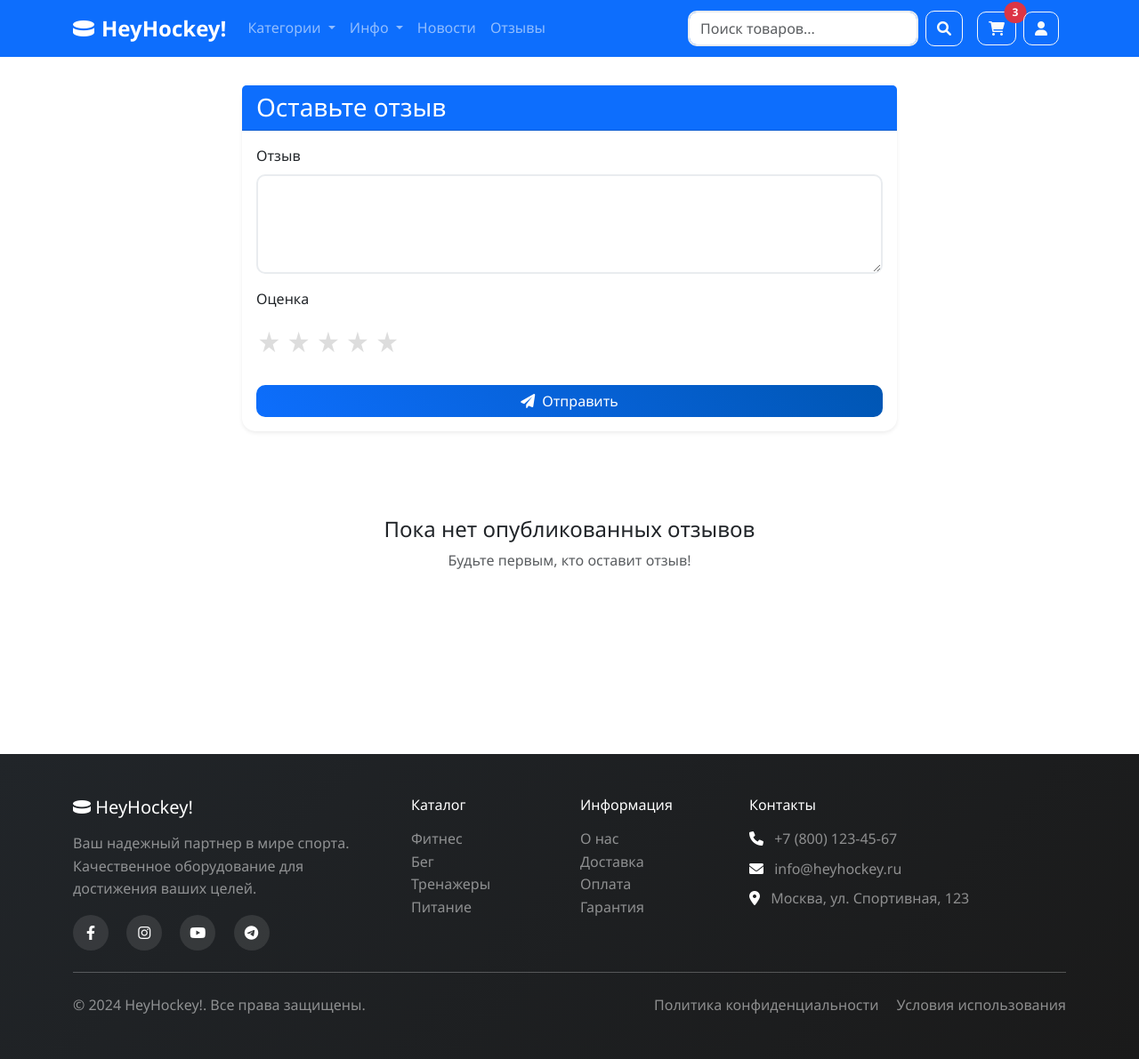
After one commit to MikeKot92/HeyHockey, a Django app: page /review/ in a window 1280 px wide. The commit adds this page. Shown: the whole page at 89% size. Run offline with Django 5.2, Linux system fonts and the light colour scheme; a user stored in the database is signed in; tables that the repository leaves empty hold one stand-in row (values such as "Sample post").

Commit message:
add review

```diff
--- a/HeyHockey/settings.py
+++ b/HeyHockey/settings.py
@@ -109,7 +109,7 @@ AUTH_PASSWORD_VALIDATORS = [
 # Internationalization
 # https://docs.djangoproject.com/en/5.2/topics/i18n/
 
-LANGUAGE_CODE = 'en-us'
+LANGUAGE_CODE = 'ru-ru'
 
 TIME_ZONE = 'UTC'
 
--- a/main/models.py
+++ b/main/models.py
@@ -1,5 +1,7 @@
 from django.db import models
+from django.contrib.auth import get_user_model
 
+User = get_user_model()
 
 class Info(models.Model):
     name = models.CharField(max_length=150, unique=True, verbose_name='Название')
@@ -19,6 +21,7 @@ class News(models.Model):
     name = models.CharField(max_length=150, unique=True, verbose_name='Название')
     image = models.ImageField(upload_to='news/', verbose_name='Изображение')
     description = models.TextField(verbose_name='Содержание', blank=True, null=True, )
+    created_at = models.DateField(auto_now_add=True, verbose_name='Дата публикации')
 
     class Meta:
         db_table = 'news'
@@ -28,3 +31,20 @@ class News(models.Model):
 
     def __str__(self):
         return self.name
+
+
+class Review(models.Model):
+    STATUS_CHOICES = (('Модерация','Модерация'),('Опубликован','Опубликован'),)
+    user = models.ForeignKey(to=User, on_delete=models.CASCADE, verbose_name='Пользователь')
+    text = models.TextField(verbose_name='Отзыв')
+    rating = models.IntegerField(verbose_name='Рейтинг')
+    status = models.CharField(max_length=100, default='Модерация', choices=STATUS_CHOICES, verbose_name='Статус')
+    created_at = models.DateField(auto_now_add=True, verbose_name='Дата создания' )
+
+    class Meta:
+        db_table = 'review'
+        verbose_name = 'Отзывы'
+        verbose_name_plural = 'Отзывы'
+
+    def __str__(self):
+        return f'{self.user} | {self.rating}'
--- a/main/urls.py
+++ b/main/urls.py
@@ -9,4 +9,5 @@ urlpatterns = [
     path('', views.IndexTemplateView.as_view(), name='home'),
     path('info/<slug:info_slug>/', views.InfoDetailView.as_view(), name='info'),
     path('news/', views.NewsTemplateView.as_view(), name='news'),
+    path('review/', views.ReviewTemplateView.as_view(), name='review'),
 ]
--- a/main/views.py
+++ b/main/views.py
@@ -1,6 +1,8 @@
 from django.views.generic import TemplateView, DetailView
 from common.mixins import TitleMixin
-from main.models import Info, News
+from main.models import Info, News, Review
+from django.contrib import messages
+from django.shortcuts import redirect
 
 
 class IndexTemplateView(TitleMixin, TemplateView):
@@ -12,7 +14,7 @@ class NewsTemplateView(TitleMixin, TemplateView):
     title = 'News'
     template_name = 'main/news.html'
     extra_context = {
-        'news': News.objects.all()
+        'news': News.objects.all().order_by('-id')
     }
 
 
@@ -22,3 +24,23 @@ class InfoDetailView(TitleMixin, DetailView):
     template_name = 'main/info.html'
     context_object_name = 'info'
     slug_url_kwarg = 'info_slug'
+
+class ReviewTemplateView(TitleMixin, TemplateView):
+    title = 'Review'
+    model = Review
+    template_name = 'main/review.html'
+    success_message = "Ваш отзыв будет опубликован после модерации!"
+
+    def get_context_data(self, **kwargs):
+        context = super().get_context_data(**kwargs)
+        context['review_pub_all'] = Review.objects.filter(status='Опубликован').order_by('-id').select_related('user')
+        return context
+
+    def post(self, request, *args, **kwargs):
+        print(kwargs)
+        rating = request.POST.get('rating')
+        text = request.POST.get('text')
+        user_id = request.user.id
+        Review.objects.create(user_id=user_id, text=text, rating=rating)
+        messages.success(request, "Ваш отзыв будет опубликован после модерации!")
+        return redirect('main:review')
--- a/static/css/styles.css
+++ b/static/css/styles.css
@@ -30,6 +30,53 @@ body {
 #popupMessage.show {
     opacity: 1; /* Делаем видимым */
     transform: translateY(0); /* Перемещаем вниз */
+}
+
+/* Стили для звездного рейтинга */
+.star-rating {
+    direction: rtl;
+    text-align: left;
+}
+
+.star-rating input[type="radio"] {
+    display: none;
+}
+
+.star-rating label {
+    color: #ddd;
+    font-size: 2rem;
+    padding: 0 0.1rem;
+    cursor: pointer;
+    transition: color 0.2s;
+    user-select: none;
+}
+
+.star-rating label:hover,
+.star-rating label:hover ~ label,
+.star-rating input[type="radio"]:checked ~ label {
+    color: #ffc107;
+}
+
+/* Стили для отображения звезд в отзывах */
+.stars-display .star {
+    color: #ddd;
+    font-size: 1.2rem;
+}
+
+.stars-display .star.filled {
+    color: #ffc107;
+}
+
+/* Адаптивность для мобильных устройств */
+@media (max-width: 576px) {
+    .star-rating label {
+        font-size: 1.5rem;
+        padding: 0;
+    }
+
+    .stars-display .star {
+        font-size: 1rem;
+    }
 }
 
 /* Navigation */
--- a/templates/base.html
+++ b/templates/base.html
@@ -55,6 +55,9 @@
         </li>
         <li class="nav-item">
           <a class="nav-link" href="{% url 'main:news' %}">Новости</a>
+        </li>
+        <li class="nav-item">
+          <a class="nav-link" href="{% url 'main:review' %}">Отзывы</a>
         </li>
       </ul>
       <div class="d-flex align-items-center">
--- a/templates/main/news.html
+++ b/templates/main/news.html
@@ -17,6 +17,7 @@
               <div class="p-4 h-100 d-flex flex-column">
                 <h4 class="mb-3">{{ one_news.name }}</h4>
                 <p class="mb-4 flex-grow-1">{{ one_news.description }}</p>
+                <small class="text-muted">{{ one_news.created_at|date:"SHORT_DATE_FORMAT" }}</small>
               </div>
             </div>
           </div>
--- /dev/null
+++ b/templates/main/review.html
@@ -0,0 +1,77 @@
+{% extends 'base.html' %}
+{% load static %}
+
+{% block content %}
+  <div class="container py-5 mt-5 min-vh-100">
+    <div class="row justify-content-center">
+      <div class="col-12 col-lg-8">
+
+        {% if not user.is_authenticated %}
+          <p>Чтобы оставить отзыв необходимо <a href="{% url 'users:login' %}">авторизоваться</a></p>
+        {% else %}
+          <!-- Форма добавления отзыва -->
+          <div class="card shadow-sm mb-5">
+            <div class="card-header bg-primary text-white">
+              <h3 class="mb-0">Оставьте отзыв</h3>
+            </div>
+            <div class="card-body">
+              <form method="post">
+                {% csrf_token %}
+                <div class="mb-3">
+                  <label for="text" class="form-label">Отзыв</label>
+                  <textarea class="form-control" id="text" name="text" rows="4" required></textarea>
+                </div>
+
+                <div class="mb-4">
+                  <label class="form-label">Оценка</label>
+                  <div class="star-rating">
+                    <div class="stars">
+                      {% for i in "54321" %}
+                        <input type="radio" id="star{{ i }}" name="rating" value="{{ i }}" required>
+                        <label for="star{{ i }}" class="star">&#9733;</label>
+                      {% endfor %}
+                    </div>
+                  </div>
+                </div>
+
+                <button type="submit" class="btn btn-primary w-100">
+                  <i class="fas fa-paper-plane me-2"></i>Отправить
+                </button>
+              </form>
+            </div>
+          </div>
+        {% endif %}
+        <!-- Отзывы -->
+        <div class="reviews-list">
+          {% for review in review_pub_all %}
+            <div class="card mb-4 shadow-sm">
+              <div class="card-body">
+                <div class="d-flex justify-content-between align-items-start mb-3">
+                  <h5 class="card-title mb-0">{{ review.user.username }}</h5>
+                  <div class="stars-display">
+                    <!-- Отображение звезд рейтинга -->
+                    {% for i in "12345" %}
+                      {% if i|add:0 <= review.rating %}
+                        <span class="star filled">&#9733;</span>
+                      {% else %}
+                        <span class="star">&#9733;</span>
+                      {% endif %}
+                    {% endfor %}
+                  </div>
+                </div>
+                <p class="card-text">{{ review.text }}</p>
+                <small class="text-muted">{{ review.created_at|date:"SHORT_DATE_FORMAT" }}</small>
+              </div>
+            </div>
+          {% empty %}
+            <div class="text-center py-5">
+              <h4>Пока нет опубликованных отзывов</h4>
+              <p class="text-muted">Будьте первым, кто оставит отзыв!</p>
+            </div>
+          {% endfor %}
+        </div>
+      </div>
+    </div>
+  </div>
+
+{% endblock %}
```
Also changed, not shown: main/admin.py (+10 -1 lines), main/migrations/0001_initial.py, main/migrations/0002_initial.py (added), users/migrations/0001_initial.py, users/migrations/0002_rename_photo_user_image.py (deleted).
